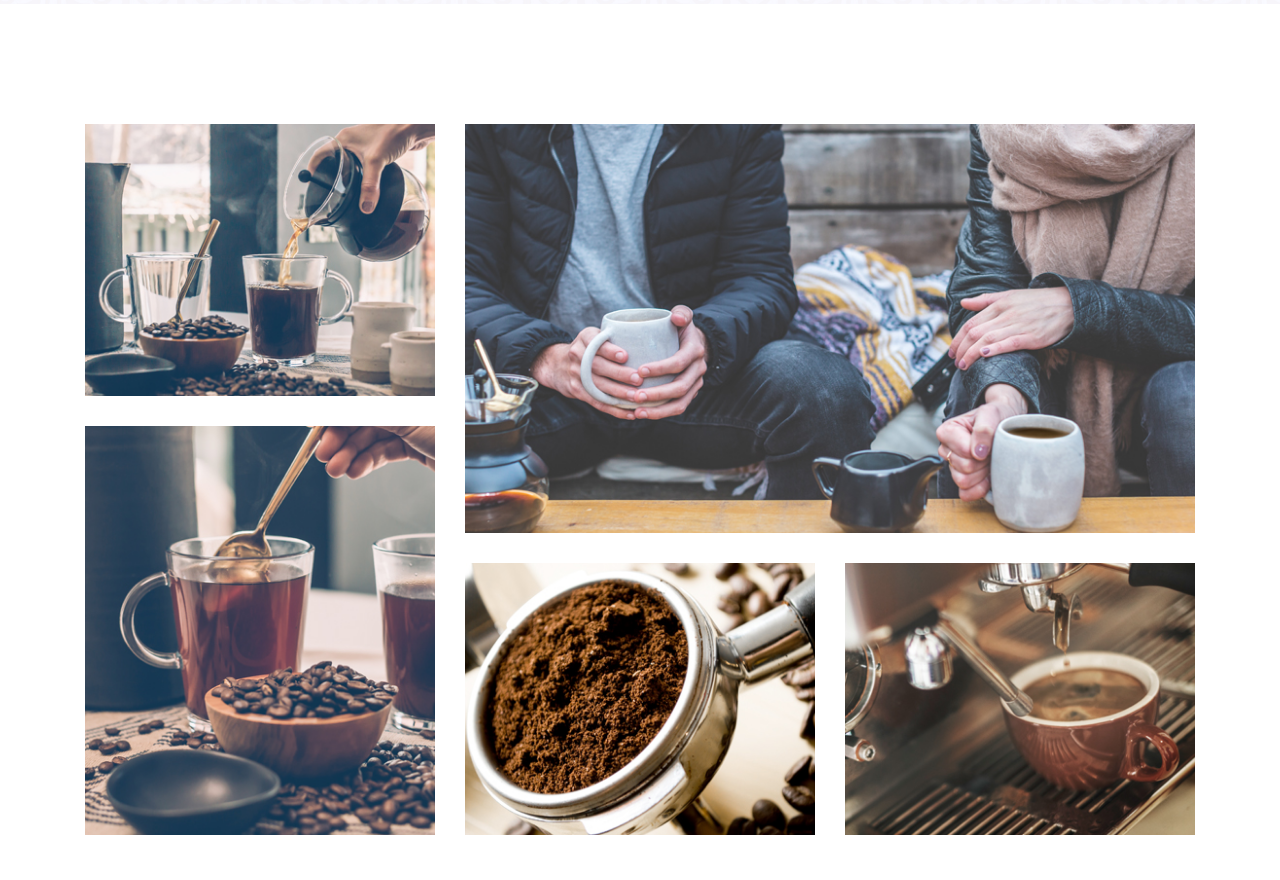
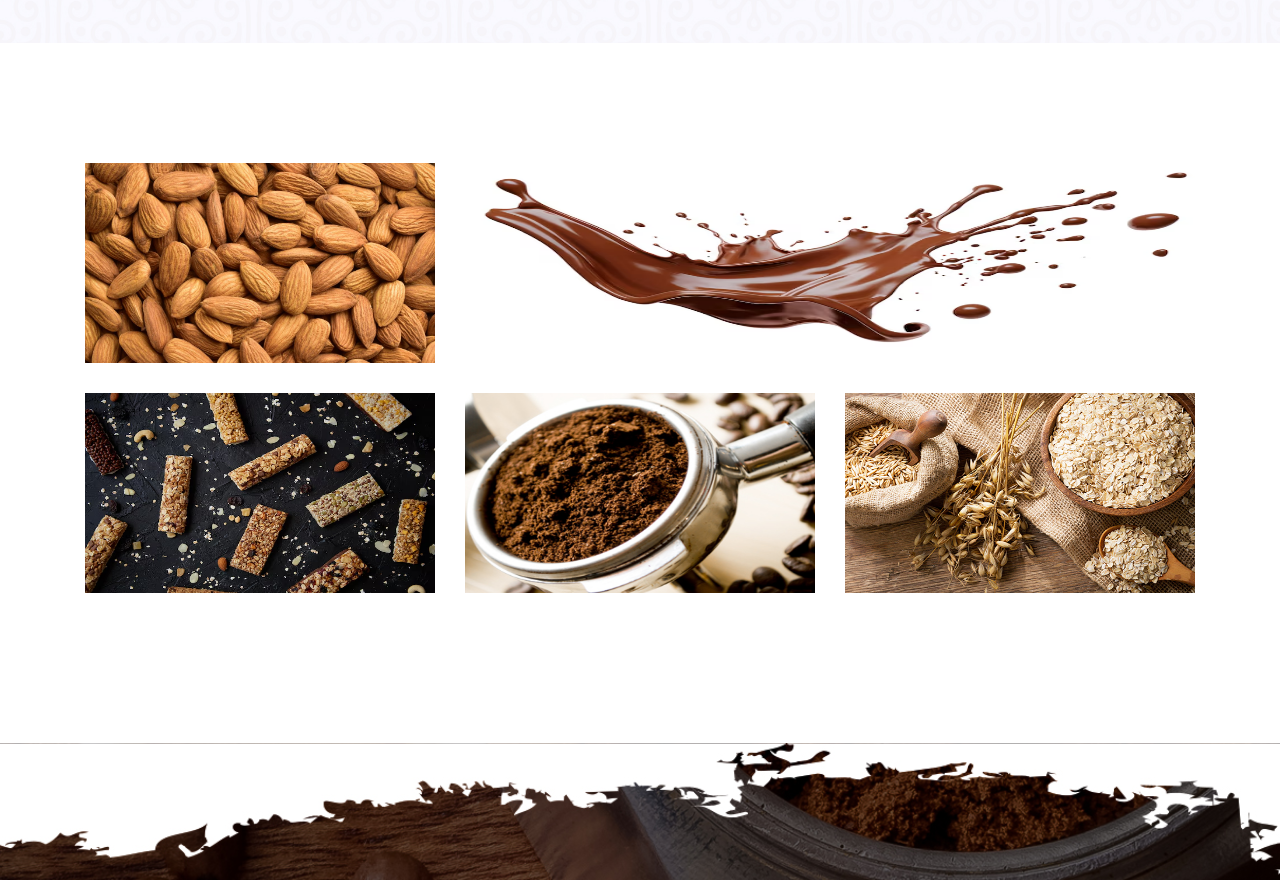
Before and after one commit to CarlosVargasDavila/VitalityCrunch, a plain HTML site: page index.html in a window 1280 px wide. Shown: the part 1920-2800 px from the top of the page. Drawn offline with nearby package versions, Linux system fonts and the light colour scheme; some packages are replaced by stand-ins of ours.

Commit message:
mejorada la pagina

```diff
--- a/css/main.css
+++ b/css/main.css
@@ -236,7 +236,7 @@ td, th {
 
 @media(min-width: 1200px){
 	.banner-area{
-		padding-top: 5%;
+		padding-top: 8%;
 	}
 }
 
@@ -2289,7 +2289,7 @@ body.mobile-nav-active #mobile-nav-toggle {
 }
 
 .banner-area {
-  background: url(../img/header-bg.jpg) center;
+  background: url(../img/imagen-fondo.jpeg) center;
   background-size: cover;
 }
 
@@ -2301,7 +2301,7 @@ body.mobile-nav-active #mobile-nav-toggle {
 
 @media (max-width: 768px) {
   .banner-area {
-    background: url(../img/header-bg.jpg);
+    background: url(../img/imagen-fondo.jpeg);
     background-position: 50% 90% 50% 50%;
   }
 }
@@ -2452,6 +2452,7 @@ body.mobile-nav-active #mobile-nav-toggle {
 .gallery-area img {
   margin-bottom: 30px;
   width: 100%;
+  height: 200px;
 }
 
 .review-area {
--- a/index.html
+++ b/index.html
@@ -128,16 +128,16 @@
 				<div class="container">
 					<div class="row">
 						<div class="col-lg-4">
-							<a href="img/g1.jpg" class="img-pop-home">
-								<img class="img-fluid" src="img/g1.jpg" alt="">
+							<a href="img/almendras.jpeg" class="img-pop-home">
+								<img class="img-fluid" src="img/almendras.jpeg" alt="">
 							</a>
-							<a href="img/g2.jpg" class="img-pop-home">
-								<img class="img-fluid" src="img/g2.jpg" alt="">
+							<a href="img/barra.avif" class="img-pop-home">
+								<img class="img-fluid" src="img/barra.avif" alt="">
 							</a>
 						</div>
 						<div class="col-lg-8">
-							<a href="img/g3.jpg" class="img-pop-home">
-								<img class="img-fluid" src="img/g3.jpg" alt="">
+							<a href="img/chocolate_derramado.avif" class="img-pop-home">
+								<img class="img-fluid" src="img/chocolate_derramado.avif" alt="">
 							</a>
 							<div class="row">
 								<div class="col-lg-6">
@@ -146,8 +146,8 @@
 									</a>
 								</div>
 								<div class="col-lg-6">
-									<a href="img/g5.jpg" class="img-pop-home">
-										<img class="img-fluid" src="img/g5.jpg" alt="">
+									<a href="img/la-avena-1.jpg" class="img-pop-home">
+										<img class="img-fluid" src="img/la-avena-1.jpg" alt="">
 									</a>
 								</div>
 							</div>
```
Also changed, not shown: img/almendras.jpeg (added), img/b1.jpg (deleted), img/b2.jpg (deleted), img/barra.avif (added), img/chocolate_derramado.avif (added), img/g1.jpg (deleted), img/g2.jpg (deleted), img/g3.jpg (deleted), img/g5.jpg (deleted), img/header-bg.jpg (deleted), img/imagen-fondo.jpeg (added), img/la-avena-1.jpg (added).
